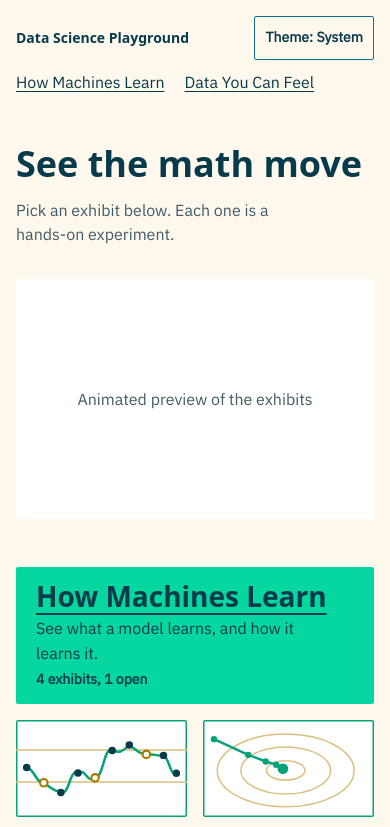
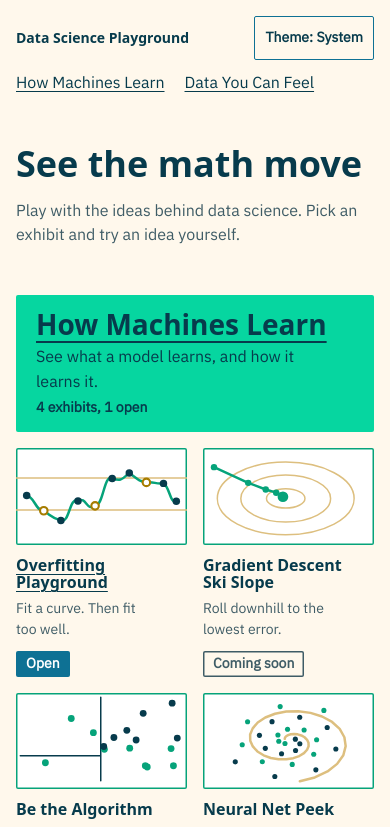
Before and after one commit to roshantariq/Data-Science-Playground, a React (Vite) app: page / in a window 390 px wide. Shown: the top 827 px of the page. Built offline with nearby package versions, Linux system fonts and the light colour scheme; a web font is replaced by a local one.

Commit message:
Fix footer alignment, hide the hero placeholder on phones and update the hero line

```diff
--- a/src/App.css
+++ b/src/App.css
@@ -163,10 +163,6 @@ p {
   margin-top: 14px;
   color: var(--text-muted);
   max-width: 40ch;
-}
-
-.nowrap {
-  white-space: nowrap;
 }
 
 /* Wing header and tiles */
@@ -1168,6 +1164,7 @@ p {
 
 .footer-inner > div {
   display: grid;
+  align-content: start;
   gap: 4px;
   min-width: 0;
 }
@@ -1188,6 +1185,11 @@ p {
     grid-template-columns: minmax(0, 1fr);
   }
 
+  /* Until the real hero preview exists, phones go straight to the tiles. */
+  .hero .placeholder {
+    display: none;
+  }
+
   .tiles,
   .wing-strip ol {
     grid-template-columns: repeat(2, minmax(0, 1fr));
--- a/src/index.css
+++ b/src/index.css
@@ -41,6 +41,12 @@
 html,
 body {
   overflow-x: clip;
+}
+
+/* Below a short page, the window shows the footer colour, not a strip of
+   page background under the footer. */
+html {
+  background: var(--surface);
 }
 
 body {
--- a/src/pages/Home.tsx
+++ b/src/pages/Home.tsx
@@ -7,8 +7,8 @@ export function Home() {
         <div>
           <h1>See the math move</h1>
           <p>
-            Pick an exhibit below. Each one is a{' '}
-            <span className="nowrap">hands-on</span> experiment.
+            Play with the ideas behind data science. Pick an exhibit and try an
+            idea yourself.
           </p>
         </div>
         <div className="placeholder">Animated preview of the exhibits</div>
```
Also changed, not shown: 1 other file (tests, documents, lock files or other folders).
